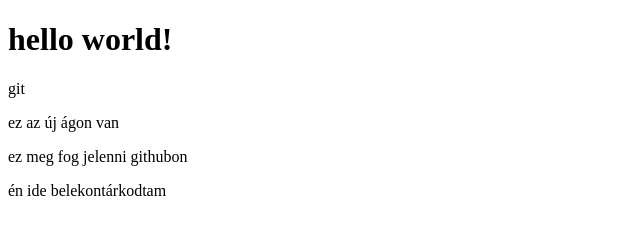
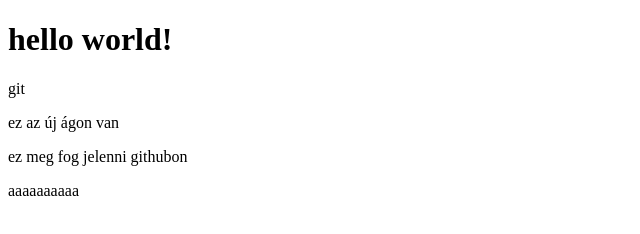
Before and after one commit to bpozsgai9/2022_01_20_orai, a plain HTML site: page index.html in a window 1280 px wide. Shown: the whole page, without its empty margins (0-640 px from the left). Drawn offline with Linux system fonts and the light colour scheme.

Commit message:
conflict situation

```diff
--- a/index.html
+++ b/index.html
@@ -10,6 +10,6 @@
     <h1>hello world!</h1>git
     <p>ez az új ágon van</p>
     <p>ez meg fog jelenni githubon</p>
-    <p>én ide belekontárkodtam</p>
+    <p>aaaaaaaaaa</p>
 </body>
 </html>
```
